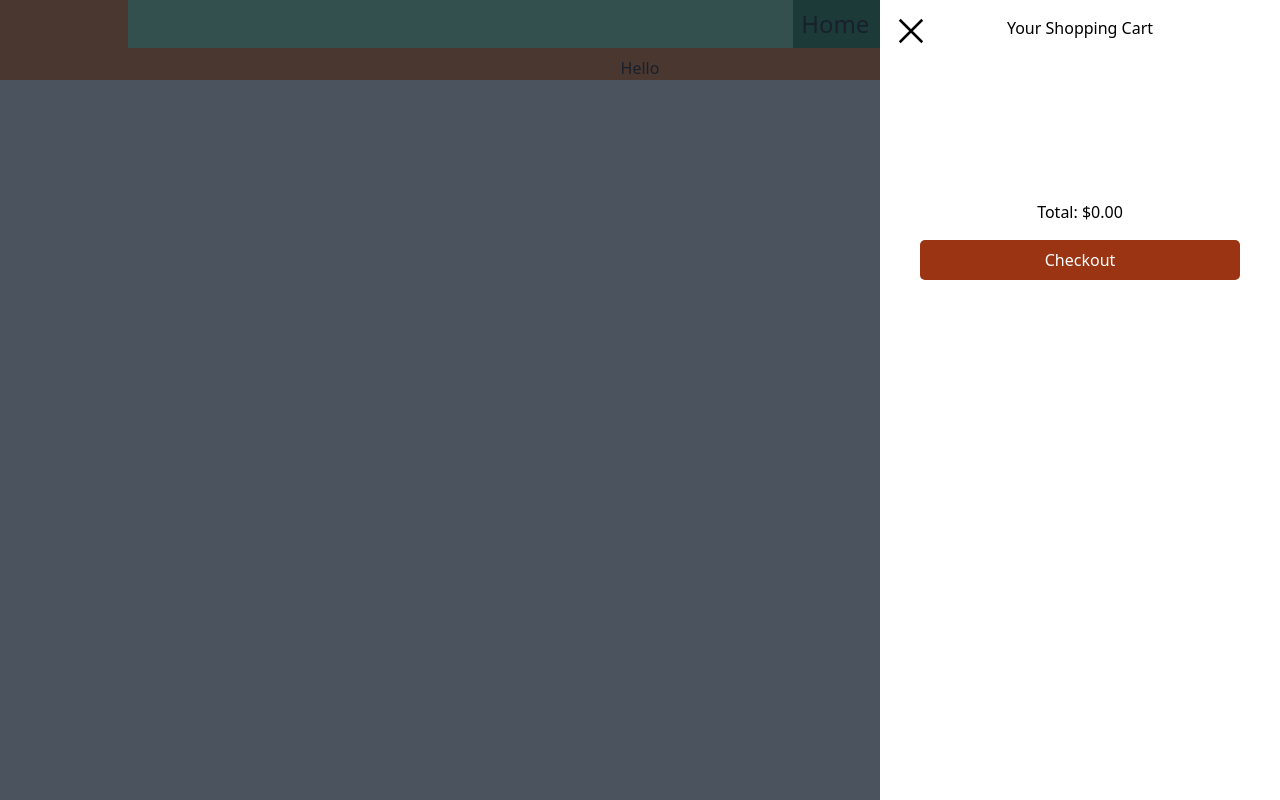
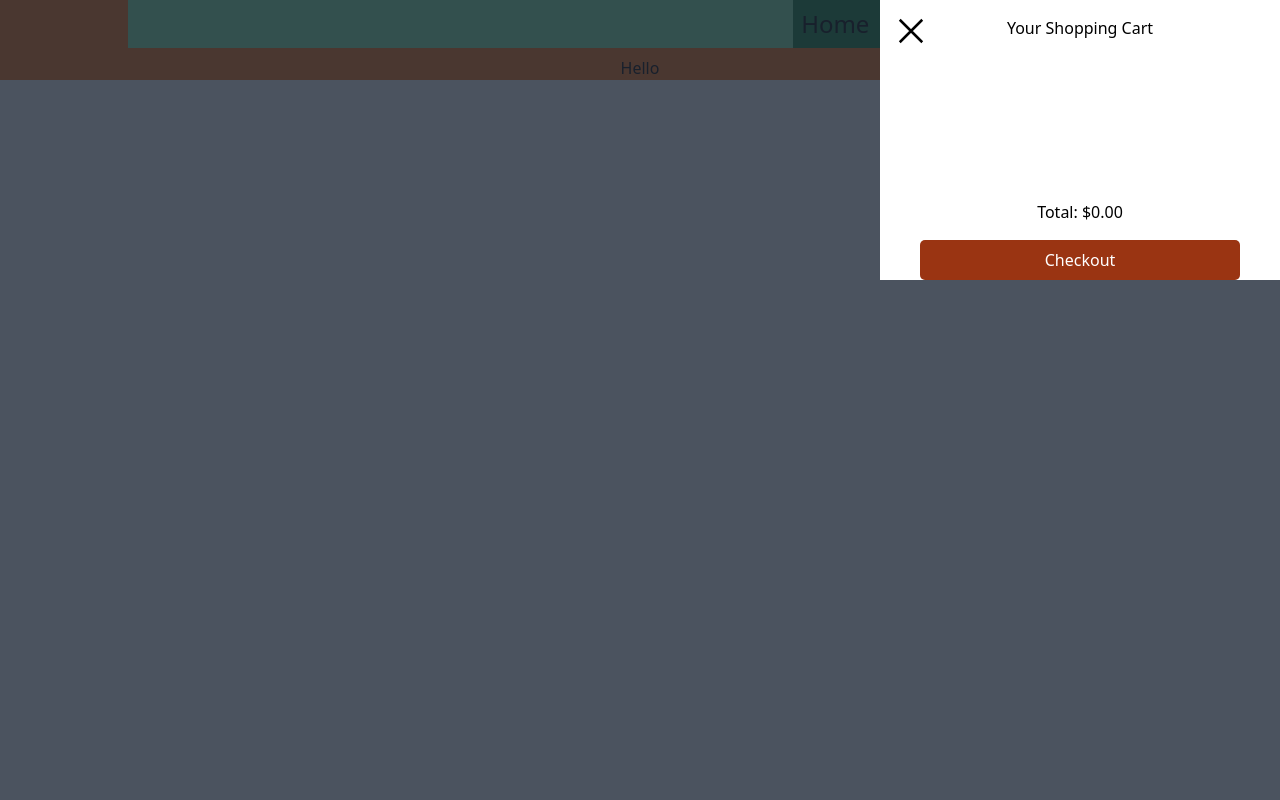
Before and after one commit to Complexlity/eCommerce-site, a React (Vite) app: page / in a window 1280 px wide. Both pictures are taken after a click on the icon 1120 px from the left and 24 px from the top of the page. Built offline with nearby package versions, Linux system fonts and the light colour scheme.

Commit message:
Add scroll to cart items

```diff
--- a/src/components/Cart.tsx
+++ b/src/components/Cart.tsx
@@ -28,7 +28,7 @@ const Cart: FC<Props> = () => {
       {overlay && (
         <div className="z-2 fixed inset-0  min-h-screen">
           <div className=" min-h- absolute inset-0 w-full bg-gray-800 opacity-[80%]"></div>
-          <div className=" absolute top-0 right-0 min-h-full w-[80%] max-w-[400px] bg-white opacity-[100%] md:w-[60%]">
+          <div className=" absolute top-0 right-0 w-[80%] max-w-[400px] bg-white opacity-[100%] md:w-[60%]">
             <div
               className="absolute left-4 top-4"
               onClick={() => dispatch(toggleOverlay())}
--- a/src/components/CartItems.tsx
+++ b/src/components/CartItems.tsx
@@ -23,7 +23,7 @@ const CartItems: FC = () => {
       {length == 0 ? (
         <div className="h-[10rem]"></div>
       ) : (
-        <ul className="mt-4 grid gap-4 p-2">
+        <ul className="mt-4 grid max-h-[calc(100vh-10rem)] gap-4 overflow-y-scroll p-2">
           {cartItems.map((items) => {
             return <Items key={items.id} items={items} />;
           })}
```
